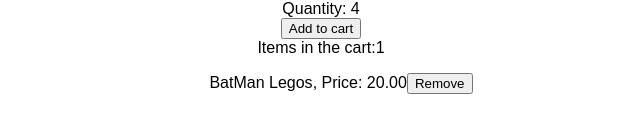
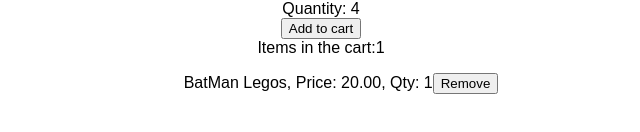
Before and after one commit to imrank1/shoppingcart, a React (Create React App) app: page / in a window 1280 px wide. Both pictures are taken after a click on the button "Add to cart". Shown: the part 408-540 px from the top of the page, without its empty margins (319-959 px from the left). Built offline with nearby package versions, Linux system fonts and the light colour scheme.

Commit message:
cleaning up code

```diff
--- a/src/components/ShoppingCart.js
+++ b/src/components/ShoppingCart.js
@@ -6,13 +6,13 @@
   constructor(props) {
     super(props)
     const {store} = props
-    this.state = {cartItems: store.getState().cartItems.length}
+    this.state = store.getState()
   }
 
   componentDidMount() {
     const { store } = this.props;
     this.unsubscribe = store.subscribe(() =>
-      this.forceUpdate()
+      this.setState(store.getState())
     )
   }
 
@@ -21,18 +21,22 @@
   }
 
   removeCartItem = (itemId) => {
-    debugger;
+    // debugger;
     this.props.store.dispatch(removeItemFromCart(itemId))
   }
 
   render() {
     const {store} = this.props;
-    const state = store.getState()
-    let itemsInCart = state.cartItems.map((cartItem) =>
-     <div> {cartItem.name}, Price: {cartItem.price}
+    debugger;
+    let itemsInCart = null;
+    if (this.state.cartItems.length) {
+      itemsInCart = this.state.cartItems.map((cartItem) =>
+          <div key={cartItem.id}> {cartItem.name}, Price: {cartItem.price}, Qty: {cartItem.quantity}
             <button onClick={() => this.removeCartItem(cartItem.id)}> Remove</button>
-     </div>
-    )
+          </div>)
+    } else {
+      itemsInCart = (<div></div>)
+    }
 
     return (
       <div className="ShoppingCart">
@@ -43,7 +47,7 @@
 
 
         <div>
-        Items in the cart:{state.cartItems.length}
+        Items in the cart:{this.state.cartItems.length}
         <ul>{itemsInCart}</ul>
 
         </div>
--- a/src/store.js
+++ b/src/store.js
@@ -16,14 +16,30 @@
         return item.id == action.itemId;
       })
 
-      // const existingItem = state.cartItems.find(function(item){
-      //   return item.id == action.itemId;
-      // })
-      //
-      // if (existingItem) {
-      //
-      // }
-
+      const existingItem = state.cartItems.find(function(item){
+        return item.id == action.itemId;
+      })
+        debugger;
+      if (existingItem) {
+          return Object.assign({}, state, {
+              cartItems: state.cartItems.map((cartItem, index) =>{
+                if (cartItem.id == existingItem.id) {
+                  return Object.assign({}, cartItem, { quantity: cartItem.quantity++})
+                } else {
+                  return cartItem
+                }
+              }),
+              items: state.items.map((item, index) =>{
+                  if (item.id == action.itemId) {
+                      return Object.assign({}, item, {
+                          quantity : --item.quantity
+                      })
+                  } else {
+                      return item
+                  }
+              })
+          })
+      } else {
         return Object.assign({}, state, {
           cartItems: [
             ...state.cartItems,
@@ -31,7 +47,7 @@
               id: itemToAdd.id,
               name: itemToAdd.name,
               price: itemToAdd.price,
-            quantity: itemToAdd.quantity,
+              quantity: 1,
               description: itemToAdd.description
             }
           ],
@@ -45,12 +61,13 @@
             }
           })
         })
+      }
+
       break;
       case REMOVE_ITEM_FROM_CART:
         const itemToRemove = state.items.find(function(item) {
           return item.id == action.itemId;
         })
-        debugger;
         return Object.assign({}, state, {
           cartItems: state.cartItems.filter((item, index) => {
             return item.id != itemToRemove.id
```
Lines whose indentation alone changed are shown as unchanged.
